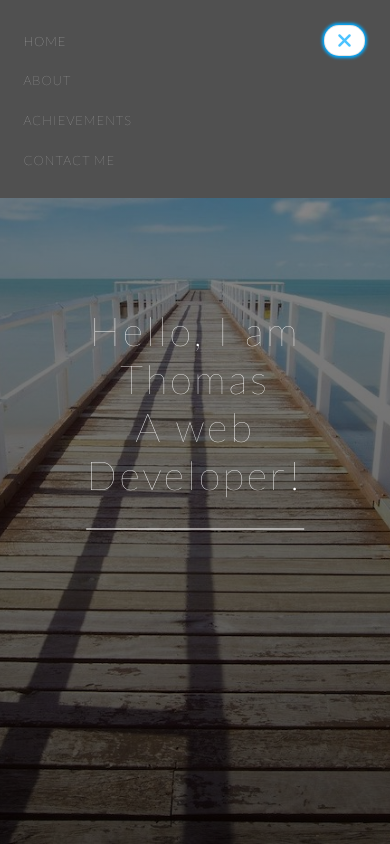
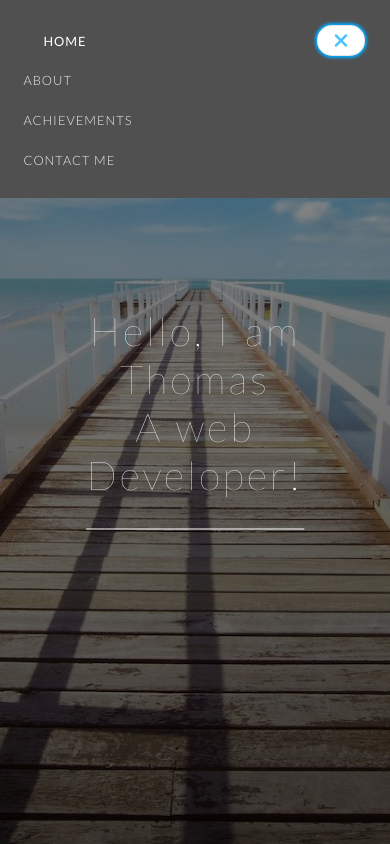
Before and after one commit to dg-t/thomasdg, a Vue app: page / in a window 390 px wide. Both pictures are taken after a click on the button "Toggle navigation". Shown: the top 844 px of the page. Built offline with nearby package versions, Linux system fonts and the light colour scheme.

Commit message:
improve navbar for mobile

```diff
--- a/src/components/Header/TheNavigation.vue
+++ b/src/components/Header/TheNavigation.vue
@@ -14,8 +14,10 @@
               aria-label="Toggle navigation"
               @click="toggleNavBarBtn"
               >
-              <i class="fas fa-bars icon__toggleBtn" v-if="!show"></i>
-              <i class="fas fa-times icon__toggleBtn" v-if="show"></i>
+              <transition class="animate__animated" enter-active-class="animate__flipInY" leave-active-class="animate__flipOutY" mode="out-in">
+                <i class="fas fa-bars icon__toggleBtn" v-if="!show"></i>
+                <i class="fas fa-times icon__toggleBtn" v-else></i>
+              </transition>
           </button>
 
           <!-- collapse navBar for smaller screens -->
@@ -66,14 +68,14 @@ export default {
 /** NAV */
 
 .customized_nav {
-  border-bottom: 1px solid white;
+  border-bottom: 1px solid #fff;
   padding-bottom: 25px;
   padding-top: 25px;
   transition: all 0.6s;
 }
 
 .updateColor {
-  background-color: rgb(80, 80, 80);
+  background-color: #505050;
   padding-bottom: 10px;
   padding-top: 10px;
   transition: all 0.3s ease-out;
@@ -93,7 +95,7 @@ li {
 }
 
 a {
-  font-weight: 200;
+  font-weight: 300;
   font-size: 80%;
   cursor: pointer;
   text-decoration: none;
@@ -110,16 +112,16 @@ a.active {
   border-bottom: 2px solid rgb(66, 156, 252);
 }
 
-a.router-link-active,
-li {
-  opacity: 1;
-  font-weight: 245;
-}
+  a.router-link-active {
+    opacity: 1;
+    font-weight: 400;
+  }
 
 /** TOGGLE BUTTON */
 
 button {
   border-radius: 15px;
+  width:48px;
 }
 
 button:hover,
@@ -131,15 +133,13 @@ button:focus {
 .btnClose {
   position: absolute;
   right:25px;
-  top: 60px;
-  transition: all 1s ease;
+  top: 25px;
 }
 
 .btnOpen {
   position: absolute;
   right:25px;
   top: 25px;
-  transition: all 1s ease;
 }
 
 .icon__toggleBtn {
@@ -169,9 +169,11 @@ button:focus {
   }
 
   a {
-    transition: border-bottom 0.3s;
-    opacity:0.8;
-    letter-spacing: 1px;
+    opacity:0.9;
+  }
+
+  a.router-link-active {
+    margin-left: 20px;
   }
 
   a:hover,
```
